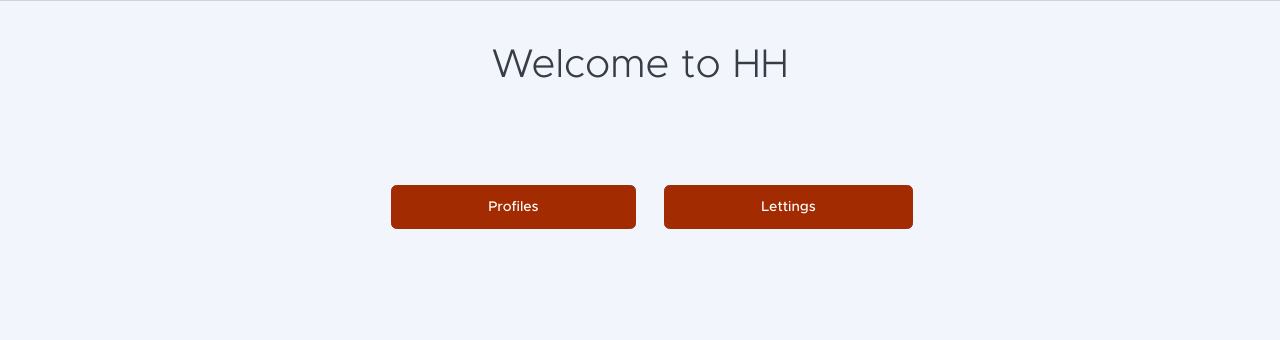
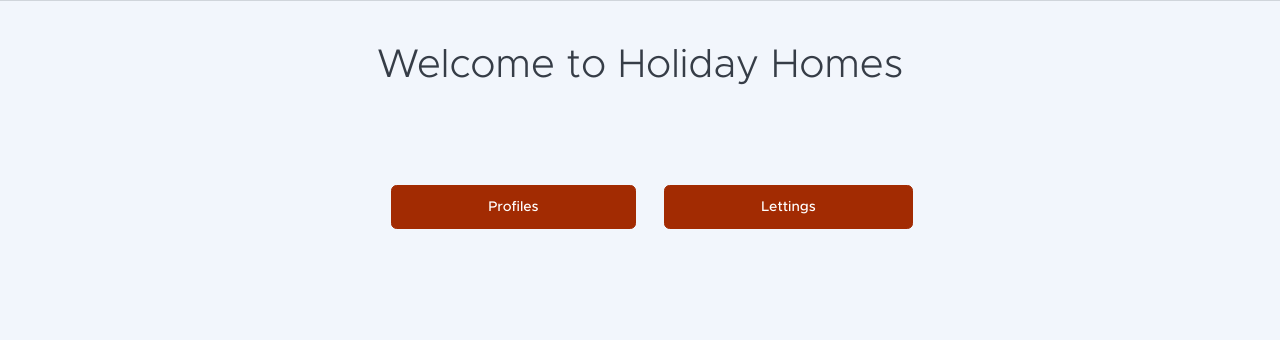
Before and after one commit to Guillaume-Gillon/OC_Projet13, a Django app: page / in a window 1280 px wide. Shown: the part 90-430 px from the top of the page. Run offline with Django 3.2, Linux system fonts and the light colour scheme; some libraries are stand-ins or nearby versions.

Commit message:
Upade title home page

```diff
--- a/oc_lettings_site/tests.py
+++ b/oc_lettings_site/tests.py
@@ -21,7 +21,7 @@ class ProfilesIndexViewTest(TestCase):
 
         self.assertEqual(response.status_code, 200)
         self.assertTemplateUsed(response, "index.html")
-        self.assertIn("Welcome to HH", h1_texts)
+        self.assertIn("Welcome to Holiday Homes", h1_texts)
 
     def test_template_page_not_found(self):
         """
--- a/templates/index.html
+++ b/templates/index.html
@@ -7,7 +7,7 @@
 <div class="container px-5 py-5 text-center">
     <div class="row justify-content-center">
         <div class="col-lg-8">
-            <h1 class="page-header-ui-title mb-3 display-6">Welcome to HH</h1>
+            <h1 class="page-header-ui-title mb-3 display-6">Welcome to Holiday Homes</h1>
         </div>
     </div>
 </div>
```
